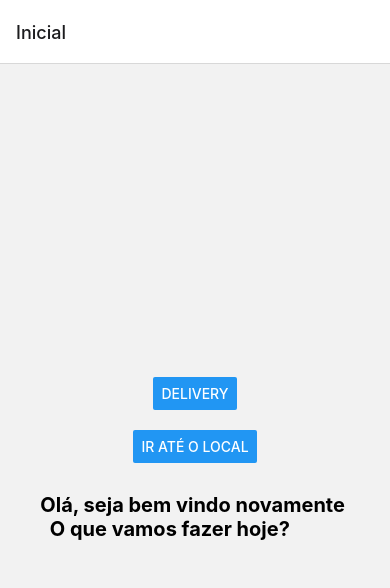
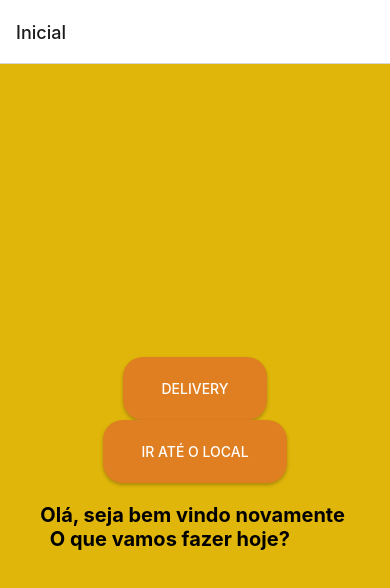
Before and after one commit to arthurdaleprani/AppFoodInovaWeek, a React Native app: screen /Inicial in a window 390 px wide. Shown: the top 588 px of the page. Built offline with nearby package versions, Linux system fonts and the light colour scheme.

Commit message:
Add files via upload

```diff
--- a/Pages/Inicial.js
+++ b/Pages/Inicial.js
@@ -1,17 +1,20 @@
 import React from 'react';
-import { View, Button, Text, StyleSheet } from 'react-native';
+import { ActivityIndicator ,View, Button, Text, StyleSheet } from 'react-native';
 
 const Inicial = ({ navigation }) => {
   return (
+
+    //<ActivityIndicator size="small" color="#0000ff">
     <View style={styles.container}>
     <View style={styles.buttonContainer}>
-      <Button title="Delivery" onPress={() => navigation.navigate('escolherTipo', { irPag: false })} />
+      <Button color={'#E07F21'} title="Delivery" onPress={() => navigation.navigate('escolherTipo', { irPag: false })} />
     </View>
     <View style={styles.buttonContainer}>
-      <Button title="Ir até o local" onPress={() => navigation.navigate('escolherTipo', { irPag: true})} />
+      <Button color={'#E07F21'} style={styles.button}  title="Ir até o local" onPress={() => navigation.navigate('escolherTipo', { irPag: true})} />
     </View>
     <Text style={styles.txt}>Olá, seja bem vindo novamente {'\n '} O que vamos fazer hoje?</Text>
   </View>
+  //</ActivityIndicator>
   );
 };
 
@@ -20,10 +23,24 @@ const styles = StyleSheet.create({
     flex: 1,
     justifyContent: 'center',
     alignItems: 'center',
-    padding: 16,
+    padding: 10,
+    backgroundColor: '#E1B60A'
   },
   buttonContainer: {
-    marginVertical: 10,
+    backgroundColor: '#E07F21',
+    padding: 10,
+    paddingVertical: 15,
+    paddingHorizontal: 30,
+    borderRadius: 20,
+    shadowColor: '#000',
+    shadowOffset: {
+      width: 0,
+      height: 2,
+    },
+    shadowOpacity: 0.25,
+    shadowRadius: 3.84,
+    elevation: 5,
+
   },
   title: {
     fontSize: 20,
@@ -37,7 +54,8 @@ txt: {
   marginTop: 20,
 
 
-}
+
+},
 
 
 });
```
